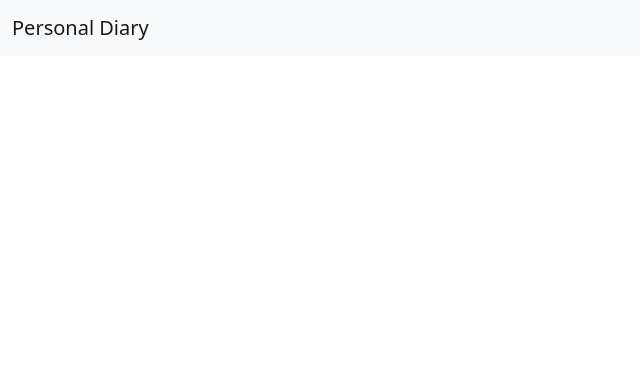
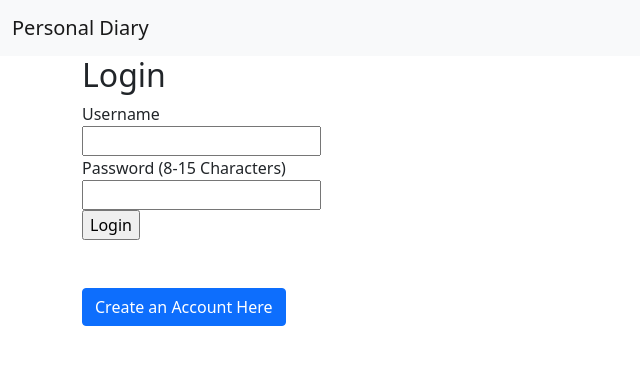
Before and after one commit to taniaarya/personal-diary, a Flask app: page /login in a window 1280 px wide. Before the commit the part shown is almost empty. Shown: the top 365 px of the page, without its empty margins (0-640 px from the left). Run offline with Flask 2, Linux system fonts and the light colour scheme; some libraries are stand-ins or nearby versions.

Commit message:
Implement User Login

```diff
--- a/personal_diary/app.py
+++ b/personal_diary/app.py
@@ -1,8 +1,10 @@
 import os
 from flask import Flask, request, render_template, url_for, redirect, flash
+from flask import Markup
+
 from personal_diary.diary import Diary
 from personal_diary import db
-from personal_diary.forms import CreateEntryForm, UpdateEntryForm, SignupForm, SearchEntryForm
+from personal_diary.forms import CreateEntryForm, UpdateEntryForm, SignupForm, SearchEntryForm, LoginForm
 from personal_diary.models import User
 from personal_diary.diary_user import DiaryUser
 from werkzeug.security import generate_password_hash, check_password_hash
@@ -95,22 +97,48 @@ def create_app(db_name):
             create_request = {
                 "username": signup_form.username.data,
                 "full_name": signup_form.full_name.data,
-                "password": generate_password_hash(signup_form.username.data)
+                "password": generate_password_hash(signup_form.password.data)
             }
             # verify username does not already exist
             if User.query.filter_by(username=create_request["username"]).first():
-                flash("Username already exists", 'error')
+                flash("Username already exists", 'alert-danger')
                 return redirect(url_for('signup'))
 
             DiaryUser.create_user(create_request)
-            flash("Signup success!", "info")
+            flash("Signup success!", "alert-success")
             return redirect(url_for("login"))
 
         return render_template("signup.html", form=signup_form)
 
     @flask_app.route("/login", methods=["GET", "POST"])
     def login():
-        return render_template("login.html")
+        """
+        Renders login form allowing user to access their account and diary.
+        If the username does not exist or the password does not match the record for the username,
+        the user will be prompted to try again or create an account, otherwise
+        they will be redirected to the home page for their account.
+        """
+        login_form = LoginForm()
+        if login_form.validate_on_submit():
+            get_request = {
+                "username": login_form.username.data,
+                "password": login_form.password.data
+            }
+
+            user = User.query.filter_by(username=get_request["username"]).first()
+
+            # verify username exists and password is correct
+            if not user or not check_password_hash(user.password, get_request["password"]):
+                flash(Markup('Your credentials could not be verified, please try again. Or, if you do not currently '
+                             'have an account, please <a href="/signup" class="alert-link">sign up for an '
+                             'account.</a>'), "alert-danger")
+                return redirect(url_for('login'))
+
+            # if success display success message and redirect to home page
+            flash("Login success!", "alert-success")
+            return redirect(url_for("get_all_entries"))
+
+        return render_template("login.html", form=login_form)
 
     return flask_app
 
--- a/personal_diary/forms.py
+++ b/personal_diary/forms.py
@@ -44,3 +44,12 @@ class SignupForm(FlaskForm):
                              validators=[InputRequired(), Length(min=8, max=15)]
                              )
     submit = SubmitField("Sign Up")
+
+class LoginForm(FlaskForm):
+    username = StringField('Username',
+                           validators=[InputRequired(), Length(min=1, max=15)],
+                           )
+    password = PasswordField('Password (8-15 Characters)',
+                             validators=[InputRequired()]
+                             )
+    login = SubmitField("Login")
--- a/personal_diary/templates/base.html
+++ b/personal_diary/templates/base.html
@@ -23,17 +23,18 @@
 	  </div>
 	</nav>
     <div class="container">
-        {% with messages = get_flashed_messages() %}
+        {% with messages = get_flashed_messages(with_categories=true) %}
           {% if messages %}
-            {% for message in messages %}
-                <div class="alert alert-primary alert-dismissible fade show" role="alert">
-                    {{ message }}
+            {% for category, message in messages %}
+                <div class="alert {{ category }} alert-dismissible fade show" role="alert">
+                    {{ message | safe }}
                   <button type="button" class="btn-close" data-bs-dismiss="alert" aria-label="Close"></button>
                 </div>
             {% endfor %}
           {% endif %}
         {% endwith %}
         {% block content %}
+
             <!--CONTENT GOES HERE-->
         {% endblock %}
     </div>
--- a/personal_diary/templates/login.html
+++ b/personal_diary/templates/login.html
@@ -1,5 +1,43 @@
 {% extends 'base.html' %}
 
 {% block content %}
-<!--content goes here-->
+<div class="form-wrapper">
+    <h2 class="title">Login</h2>
+
+    <form method="POST" action="{{ url_for('login') }}">
+
+        {{ form.csrf_token }}
+
+        <fieldset class="form-field">
+            {{ form.username.label }}<br>
+            {{ form.username }}
+            {% if form.username.errors %}
+            <ul class="errors">
+                {% for error in form.username.errors %}
+                <li>{{ error }}</li>
+                {% endfor %}
+            </ul>
+            {% endif %}
+        </fieldset>
+
+        <fieldset class="form-field">
+            {{ form.password.label }}<br>
+            {{ form.password }}
+            {% if form.password.errors %}
+            <ul class="errors">
+                {% for error in form.password.errors %}
+                <li>{{ error }}</li>
+                {% endfor %}
+            </ul>
+            {% endif %}
+        </fieldset>
+
+        {{ form.login }}
+
+    </form>
+
+    <a href="{{ url_for('signup') }}" class="btn btn-primary mt-5" role="button">Create an Account Here</a>
+
+</div>
+
 {% endblock %}
```
